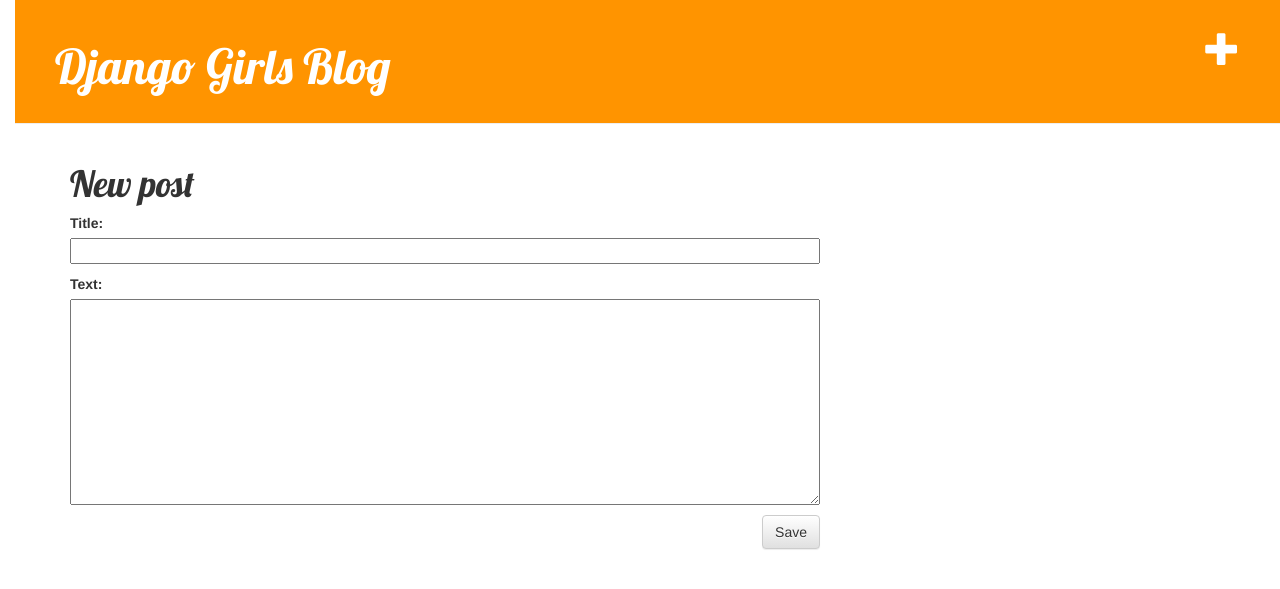
After one commit to quadrant26/djangoblog, a Django app: page /post/new/ in a window 1280 px wide. The commit adds this page. Shown: the top 589 px of the page. Run offline with Django 3.2, Linux system fonts and the light colour scheme; some libraries are stand-ins or nearby versions.

Commit message:
新增文章

```diff
--- /dev/null
+++ b/blog/forms.py
@@ -0,0 +1,9 @@
+from django import forms
+
+from .models import Post
+
+class PostForm(forms.ModelForm):
+
+    class Meta:
+        model = Post
+        fields = ('title', 'text',)
--- a/blog/templates/blog/base.html
+++ b/blog/templates/blog/base.html
@@ -9,6 +9,8 @@
         </head>
         <body>
             <div class="page-header">
+                <h6><a href="{% url 'post_new' %}" class="top-menu"><span class="glyphicon glyphicon-plus"></span></a></h6>
+
                 <h1><a href="/">Django Girls Blog</a></h1>
             </div>
 
--- /dev/null
+++ b/blog/templates/blog/post_edit.html
@@ -0,0 +1,9 @@
+{% extends 'blog/base.html' %}
+
+{% block content %}
+    <h1>New post</h1>
+    <form method="post" class="post-form">
+        {{ form.as_p }}
+        <button type="submit" class="save btn btn-default">Save</button>
+    </form>
+{% endblock %}
--- a/blog/urls.py
+++ b/blog/urls.py
@@ -3,5 +3,6 @@ from . import views
 
 urlpatterns = [
     path('', views.post_list, name='post_list'),
-    path('post/<int:pk>', views.post_detail, name='post_detail')
+    path('post/<int:pk>', views.post_detail, name='post_detail'),
+    path('post/new/', views.post_new, name='post_new'),
 ]
--- a/blog/views.py
+++ b/blog/views.py
@@ -1,12 +1,32 @@
 from django.shortcuts import render, get_object_or_404
 from django.utils import timezone
 from .models import Post
+from .forms import PostForm
+
+#
+from django.shortcuts import redirect
 
 # Create your views here.
+
 def post_list(request):
     posts = Post.objects.filter(published_date__lte=timezone.now()).order_by('published_date')
     return render(request, 'blog/post_list.html', {'posts': posts})
 
+
 def post_detail(request, pk):
     post = get_object_or_404(Post, pk=pk)
     return render(request, 'blog/post_detail.html', {'post': post})
+
+
+def post_new(request):
+    if request.method == "POST":
+        form = PostForm(request.POST)
+        if form.is_valid():
+            post = form.save(commit=False)
+            post.author = request.user
+            post.published_date = timezone.now()
+            post.save()
+            return redirect('post_detail', pk=post.pk)
+    else:
+        form = PostForm()
+    return render(request, 'blog/post_edit.html', {'form': form})
--- a/mysite/settings.py
+++ b/mysite/settings.py
@@ -44,7 +44,7 @@ MIDDLEWARE = [
     'django.middleware.security.SecurityMiddleware',
     'django.contrib.sessions.middleware.SessionMiddleware',
     'django.middleware.common.CommonMiddleware',
-    'django.middleware.csrf.CsrfViewMiddleware',
+    # 'django.middleware.csrf.CsrfViewMiddleware',
     'django.contrib.auth.middleware.AuthenticationMiddleware',
     'django.contrib.messages.middleware.MessageMiddleware',
     'django.middleware.clickjacking.XFrameOptionsMiddleware',
```
Also changed, not shown: README.md.
